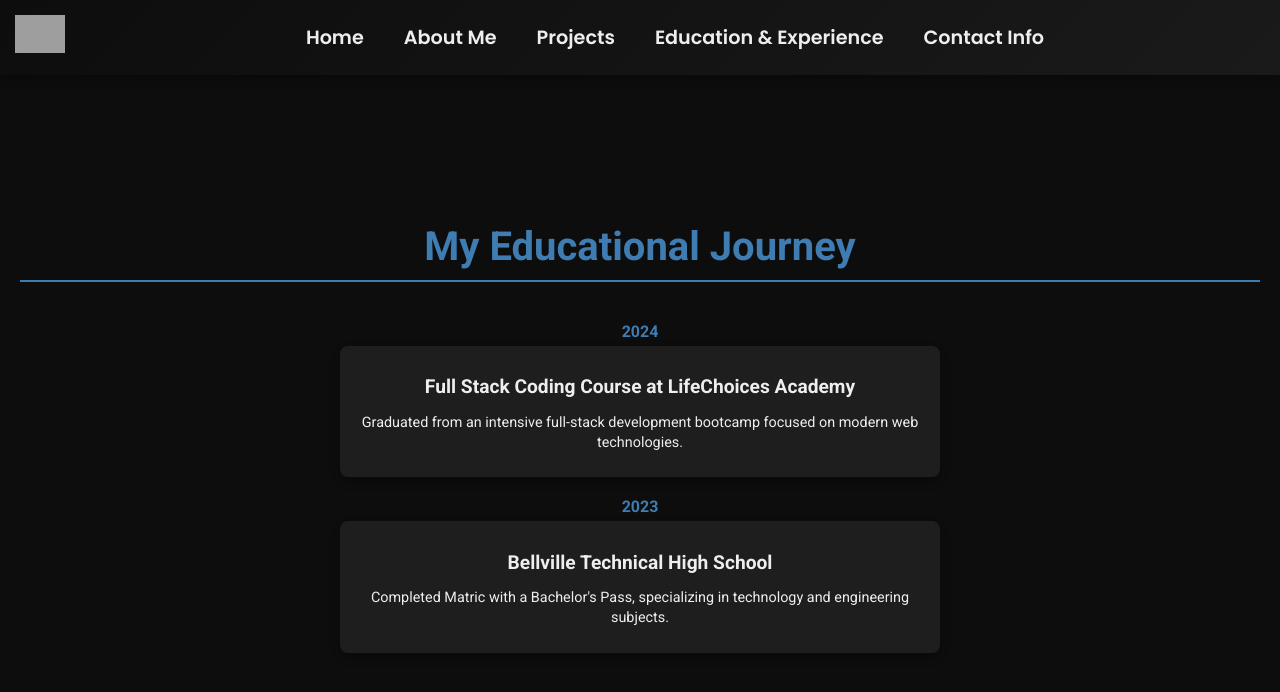
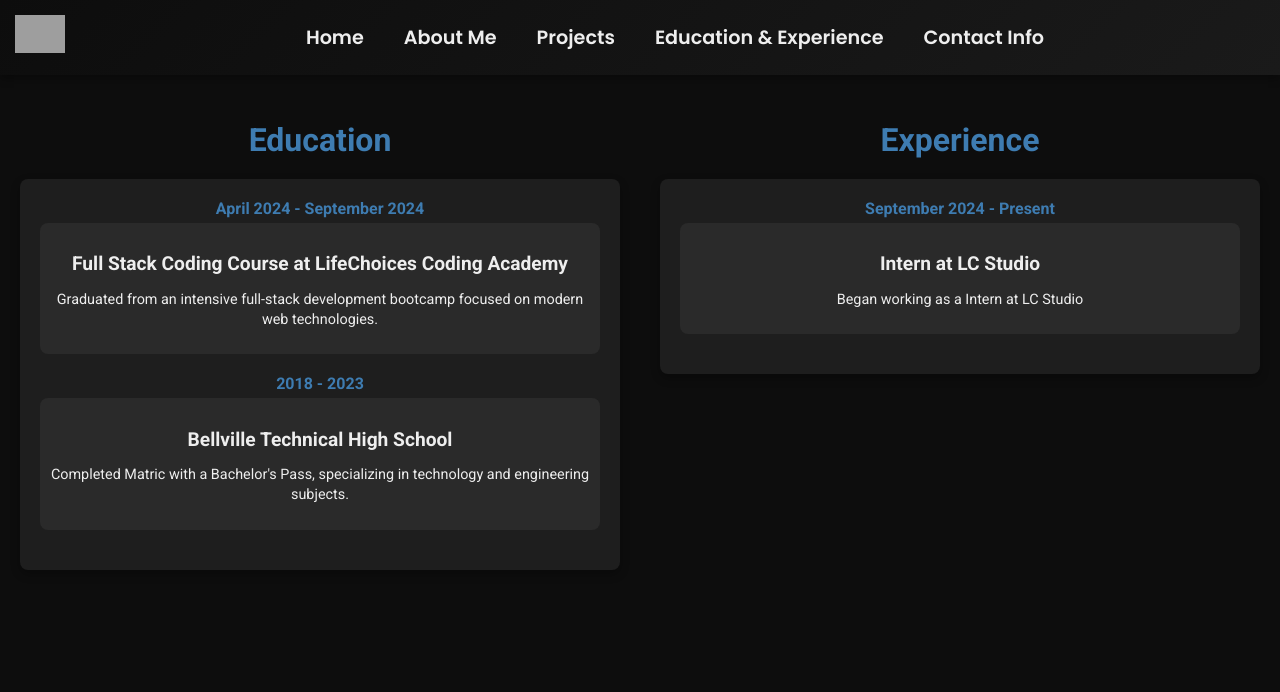
Before and after one commit to DanielUmetor/newVuePortfolio, a Vue app: page /education in a window 1280 px wide. Shown: the top 692 px of the page. Built offline with nearby package versions, Linux system fonts and the light colour scheme; grey boxes are pictures that could not be loaded.

Commit message:
Contents

```diff
--- a/src/views/AboutView.vue
+++ b/src/views/AboutView.vue
@@ -144,13 +144,20 @@ h2 {
   font-size: 50px;
   margin-bottom: 10px;
   color: var(--accent-color);
-  transition: transform 0.3s ease, color 0.3s ease;
+  transition: transform 0.3s ease, color 0.3s ease, outline 0.3s ease;
 }
 
+/* Updated hover effect with blue outline */
+/* Updated hover effect with blue outline */
+/* Updated hover effect with navbar color */
 .skill:hover i {
   transform: scale(1.1);
   color: var(--primary-color);
+  outline: 3px solid #00ADB5; /* Match navbar hover color */
+  outline-offset: 5px;
 }
+
+
 
 .skill span {
   font-size: 1rem;
--- a/src/views/EducationView.vue
+++ b/src/views/EducationView.vue
@@ -1,13 +1,29 @@
 <template>
-  <div class="education-container">
-    <h1 class="education-heading">My Educational Journey</h1>
+  <div class="education-experience-container">
+    <div class="education-section">
+      <h2 class="section-heading">Education</h2>
 
-    <div class="timeline">
-      <div class="timeline-item" v-for="(event, index) in timelineEvents" :key="index">
-        <div class="timeline-date">{{ event.date }}</div>
-        <div class="timeline-content">
-          <h3 class="timeline-title">{{ event.title }}</h3>
-          <p class="timeline-description">{{ event.description }}</p>
+      <div class="timeline">
+        <div class="timeline-item" v-for="(event, index) in educationTimeline" :key="index">
+          <div class="timeline-date">{{ event.date }}</div>
+          <div class="timeline-content">
+            <h3 class="timeline-title">{{ event.title }}</h3>
+            <p class="timeline-description">{{ event.description }}</p>
+          </div>
+        </div>
+      </div>
+    </div>
+
+    <div class="experience-section">
+      <h2 class="section-heading">Experience</h2>
+
+      <div class="timeline">
+        <div class="timeline-item" v-for="(job, index) in experienceTimeline" :key="index">
+          <div class="timeline-date">{{ job.date }}</div>
+          <div class="timeline-content">
+            <h3 class="timeline-title">{{ job.title }}</h3>
+            <p class="timeline-description">{{ job.description }}</p>
+          </div>
         </div>
       </div>
     </div>
@@ -18,54 +34,68 @@
 export default {
   name: 'EducationView',
   setup() {
-    const timelineEvents = [
+    const educationTimeline = [
       {
-        date: '2024',
-        title: 'Full Stack Coding Course at LifeChoices Academy',
+        date: 'April 2024 - September 2024',
+        title: 'Full Stack Coding Course at LifeChoices Coding Academy',
         description: 'Graduated from an intensive full-stack development bootcamp focused on modern web technologies.'
       },
       {
-        date: '2023',
+        date: '2018 - 2023',
         title: 'Bellville Technical High School',
         description: 'Completed Matric with a Bachelor\'s Pass, specializing in technology and engineering subjects.'
       }
     ];
 
+    const experienceTimeline = [
+      {
+        date: 'September 2024 - Present',
+
+        title: 'Intern at LC Studio',
+        description: 'Began working as a Intern at LC Studio'
+      }
+    ];
+
     return {
-      timelineEvents
+      educationTimeline,
+      experienceTimeline
     };
   }
 };
 </script>
 
 <style scoped>
-.education-container {
-  display: flex;
-  flex-direction: column;
-  justify-content: center;
-  align-items: center;
-  height: calc(100vh - 60px); /* Adjust based on your navbar height */
-  padding: 0 20px;
+.education-experience-container {
+  display: grid;
+  grid-template-columns: 1fr 1fr; /* Two equal columns */
+  gap: 40px;
+  padding: 20px;
   background-color: #0D0D0D;
   color: #EEEEEE;
   font-family: 'Roboto', sans-serif;
-  text-align: center; /* Centers text */
+  justify-content: center;
 }
 
-.education-heading {
-  font-size: 2.5rem;
+/* For smaller screens, stack the sections vertically */
+@media (max-width: 768px) {
+  .education-experience-container {
+    grid-template-columns: 1fr; /* Single column layout */
+  }
+}
+
+.section-heading {
+  font-size: 2rem;
   margin-bottom: 20px;
   color: #3E7CB1;
-  border-bottom: 2px solid #3E7CB1;
-  padding-bottom: 10px;
-  width: 100%;
+  text-align: center;
 }
 
-/* Timeline layout */
+/* Timeline layout for both sections */
 .timeline {
-  width: 100%; /* Takes full width */
-  max-width: 600px; /* Optional: limit the width */
   padding: 20px;
+  background-color: #1E1E1E;
+  border-radius: 8px;
+  box-shadow: 0 4px 10px rgba(0, 0, 0, 0.3);
 }
 
 .timeline-item {
@@ -81,9 +111,8 @@ export default {
 
 .timeline-content {
   padding: 10px;
-  background-color: #1E1E1E;
+  background-color: #2A2A2A;
   border-radius: 8px;
-  box-shadow: 0 4px 10px rgba(0, 0, 0, 0.3);
 }
 
 .timeline-title {
```
